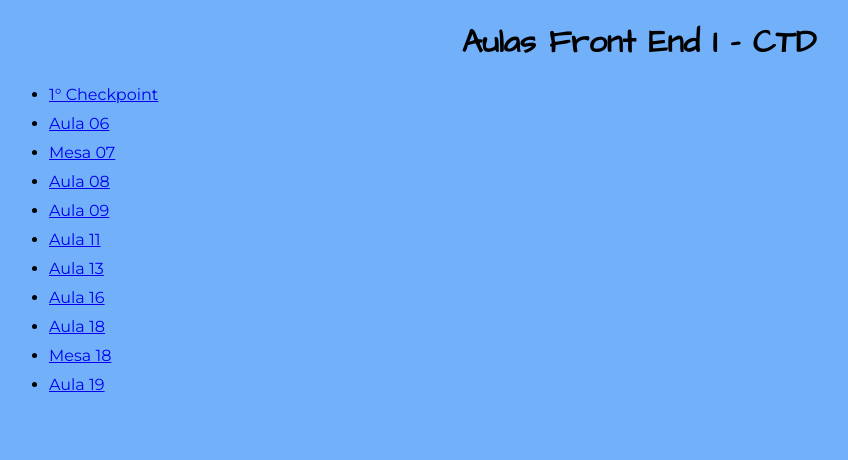
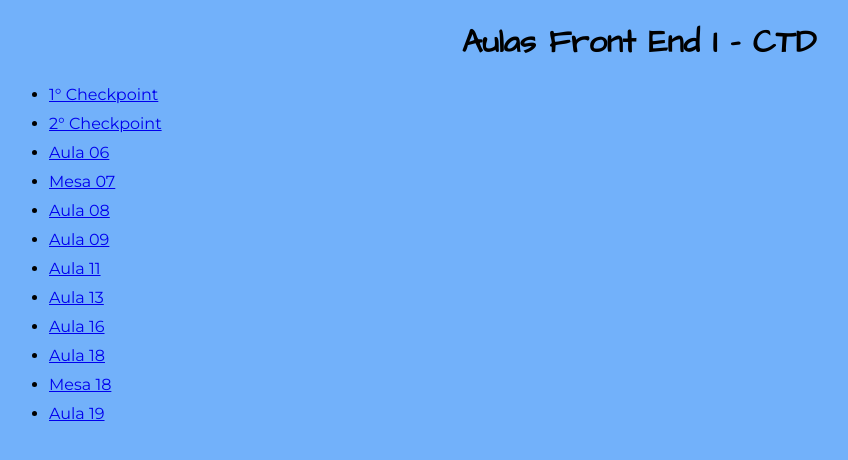
Before and after one commit to vanneeh/DigitalHouse-CTD, a plain HTML site: page index.html in a window 1280 px wide. Shown: the whole page, without its empty margins (1-849 px from the left). Drawn offline with Linux system fonts and the light colour scheme.

Commit message:
Update index.html

```diff
--- a/index.html
+++ b/index.html
@@ -14,6 +14,7 @@
     <main>
   <ul>
     <li><a href="./1° Checkpoint/index.html">1° Checkpoint</a></li>
+    <li><a href="./2° Checkpoint/index.html">2° Checkpoint</a></li>
     <li><a href="./Aula 06 - 26.08.2021/index.html">Aula 06</a></li>
     <li><a href="./Aula 07 - 30.08.2021/Mesa07/index.html">Mesa 07</a></li>
     <li><a href="./Aula 08 - 31.08.2021/index.html">Aula 08</a></li>
```
